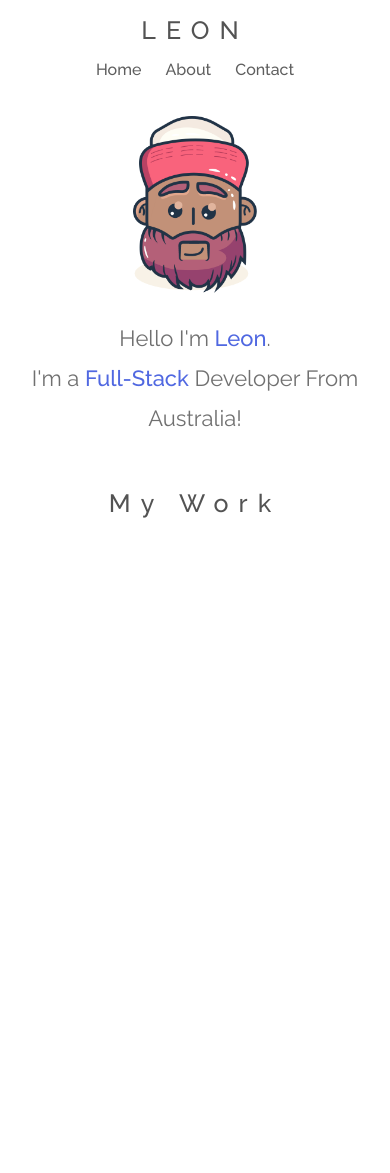
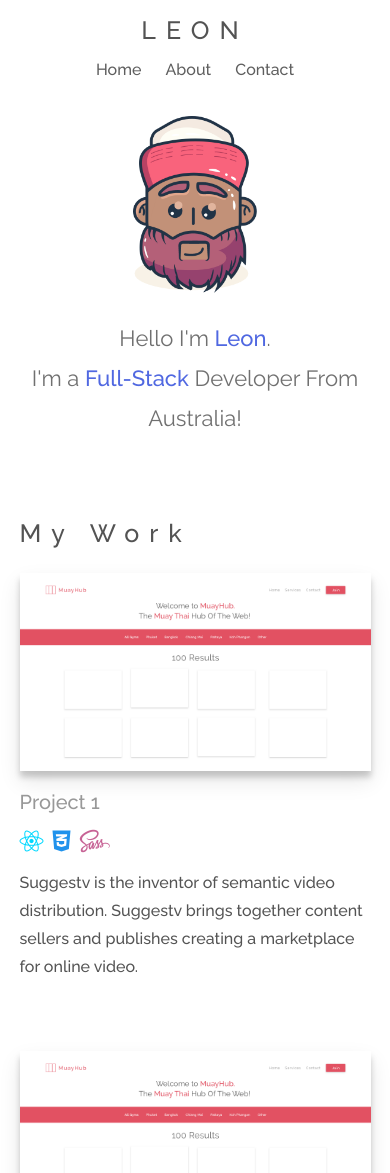
Before and after one commit to leonwalrond/PortfolioOC, a plain HTML site: page index.html in a window 390 px wide. Shown: the top 1173 px of the page. Before the commit the page ends 844 px from the top, so only its background shows below. Drawn offline with Linux system fonts and the light colour scheme.

Commit message:
Second Commit: added project boxes and made them responsive

```diff
--- a/css/main.css
+++ b/css/main.css
@@ -43,7 +43,7 @@ header {
 
 .logo:hover {
     color: #5068E1;
-    transition: ease-in-out 0.4s;
+    transition: ease-in-out 0.3s;
 }
 
 nav {
@@ -161,6 +161,17 @@ nav ul li a{
     color: #5068E1;
 }
 /* Welcome Section */
+.my-work-title-wrapper {
+  width: 1300px;
+  margin: 0 auto;
+  height: auto;
+}
+
+@media only screen and (max-width: 1300px) {
+  .my-work-title-wrapper {
+    width: 90%;
+  }
+}
 
 #my-work {
   font-size: 25px;
@@ -168,13 +179,144 @@ nav ul li a{
   font-weight: 500;
   letter-spacing: 10px;
   margin-top: 100px;
-  margin-left: 8.4px;
 }
 
 @media only screen and (max-width: 468px) {
   #my-work {
     margin-left: 0;
-    text-align: center;
-    margin-top: 50px;
+    margin-top: 80px;
   }
 }
+
+.project-wrapper {
+  width: 1000px;
+  margin: 0 auto;
+  height: auto;
+}
+
+@media only screen and (max-width: 1000px) {
+  .project-wrapper {
+    width: 768px;
+  }
+}
+
+@media only screen and (max-width: 768px) {
+  .project-wrapper {
+    width: 90%;
+    height: 400px;
+  }
+}
+
+#project-1-thumbnail-box {
+  float: left;
+  margin-right: 160px;
+  width: 420px;
+  height: 236px;
+  border-radius: 3px;
+  margin-bottom: 0;
+}
+
+@media only screen and (max-width: 1000px) {
+  #project-1-thumbnail-box {
+    float: left;
+    margin-right: 4%;
+    width: 48%;
+    height: auto;
+  }
+}
+
+@media only screen and (max-width: 768px) {
+  #project-1-thumbnail-box {
+    width: 48%;
+    height: auto;
+    margin-right: 4%;
+    margin-left: 0;
+  }
+}
+
+@media only screen and (max-width: 468px) {
+  #project-1-thumbnail-box {
+    width: 100%;
+    height: auto;
+    padding-right: 0;
+    margin-bottom: 30px;
+  }
+}
+
+
+#project-1-thumbnail {
+  width: 100%;
+  box-shadow: 0 10px 20px rgba(0,0,0,0.10), 0 6px 6px rgba(0,0,0,0.18);
+}
+
+#project-2-thumbnail-box {
+  float: left;
+  width: 420px;
+  height: 236px;
+  border-radius: 3px;
+}
+
+@media only screen and (max-width: 1000px) {
+  #project-2-thumbnail-box {
+    float: left;
+    width: 48%;
+    height: auto;
+  }
+}
+
+
+@media only screen and (max-width: 768px) {
+  #project-2-thumbnail-box {
+    width: 48%;
+    height: auto;
+  }
+}
+
+@media only screen and (max-width: 468px) {
+  #project-2-thumbnail-box {
+    width: 100%;
+    height: auto;
+    padding-right: 0;
+  }
+}
+
+
+#project-2-thumbnail {
+  width: 100%;
+  box-shadow: 0 10px 20px rgba(0,0,0,0.10), 0 6px 6px rgba(0,0,0,0.18);
+}
+/* Project Boxes With The Image */
+
+.project-title {
+  font-size: 20px;
+  font-weight: 500;
+  color: #989898;
+  margin-top: 15px;
+  margin-bottom: 15px;
+}
+
+.react-icon {
+  font-size: 24px;
+  color: #00D8FF;
+}
+
+.css-icon {
+  font-size: 24px;
+  color: #2092EC;
+  margin-left: 5px;
+}
+
+.sass-icon {
+  font-size: 24px;
+  color: #c76395;
+  margin-left: 5px;
+}
+
+.product-description {
+  font-size: 16px;
+  font-weight: 500;
+  color: #545454;
+  margin-top: 15px;
+  margin-bottom: 40px;
+  line-height: 28px;
+}
--- a/index.html
+++ b/index.html
@@ -2,6 +2,7 @@
 <html>
     <head>
         <title>Full-Stack Developer | Leon Walrond</title>
+        <script src="https://kit.fontawesome.com/097fe3100c.js"></script>
         <link rel="stylesheet" type="text/css" href="css/main.css">
         <meta name="viewport" content="width=device-width, initial-scale=1.0">
     </head>
@@ -26,8 +27,28 @@
             <p id="welcome-message">Hello I'm <span class="bold-blue-text">Leon</span>.<br>I'm a <span class="bold-blue-text">Full-Stack</span> Developer From Australia!</p>
         </div>
 
-        <div class="wrapper">
+        <div class="my-work-title-wrapper">
           <p id="my-work">My Work</p>
         </div>
+
+          <div class="project-wrapper">
+            <div id="project-1-thumbnail-box">
+              <img src="img/project.png" id="project-1-thumbnail" alt="Project 1 Image">
+              <p class="project-title">Project 1</p>
+                <i class="fab fa-react react-icon"></i>
+                <i class="fab fa-css3-alt css-icon"></i>
+                <i class="fab fa-sass sass-icon"></i>
+                <p class="product-description">Suggestv is the inventor of semantic video distribution. Suggestv brings together content sellers and publishes creating a marketplace for online video.</p>
+            </div>
+
+            <div id="project-2-thumbnail-box">
+              <img src="img/project.png" id="project-2-thumbnail" alt="Project 2 Image">
+              <p class="project-title">Project 2</p>
+                <i class="fab fa-react react-icon"></i>
+                <i class="fab fa-css3-alt css-icon"></i>
+                <i class="fab fa-sass sass-icon"></i>
+                <p class="product-description">Suggestv is the inventor of semantic video distribution. Suggestv brings together content sellers and publishes creating a marketplace for online video.</p>
+            </div>
+          </div>
     </body>
 </html>
```
Also changed, not shown: img/Web 1920 – 1@2x.png (added), img/project.png (added), 1 other file.
